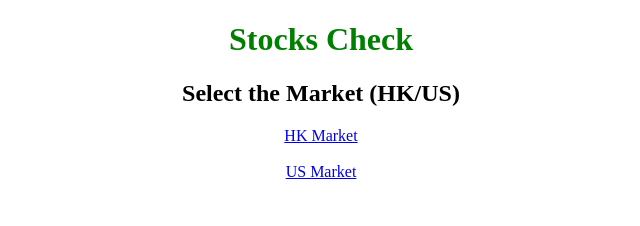
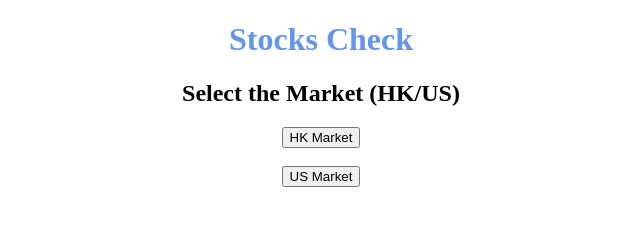
Before and after one commit to theoFlutter/stocks_check, a website: page index.html in a window 1280 px wide. Shown: the whole page, without its empty margins (319-959 px from the left). Drawn offline with Linux system fonts and the light colour scheme.

Commit message:
version 5

```diff
--- a/index.html
+++ b/index.html
@@ -8,14 +8,14 @@
 </head>
 
 <body style="text-align: center;">
-    <h1 style="color: green;">Stocks Check</h1>
+    <h1 style="color: cornflowerblue;">Stocks Check</h1>
     <h2>Select the Market (HK/US)</h2>
 
     <!-- List of Options -->
-    <a href="https://stocks-check.onrender.com/HK_MACD">HK Market</a>
+    <button type="button" onclick="window.location.href='https://stocks-check.onrender.com/HK_MACD';">HK Market</button>
     <br>
     <br>
-    <a href="https://stocks-check.onrender.com/US_MACD">US Market</a>
+    <button type="button" onclick="window.location.href='https://stocks-check.onrender.com/US_MACD';">US Market</button>
 </body>
 
 </html>
--- a/index.js
+++ b/index.js
@@ -34,7 +34,7 @@ async function sendEmail(){
 
     transporter.sendMail({
         from: "theo.flutter@gmail.com",
-        to: ["theolpy@gmail.com"],
+        to: ["theolpy@gmail.com", "cathylilingwai@gmail.com"],
         subject: `Stocks Check on ${today}`,
         html: `<h1>Please check the link </h1>
                 <br>
```
